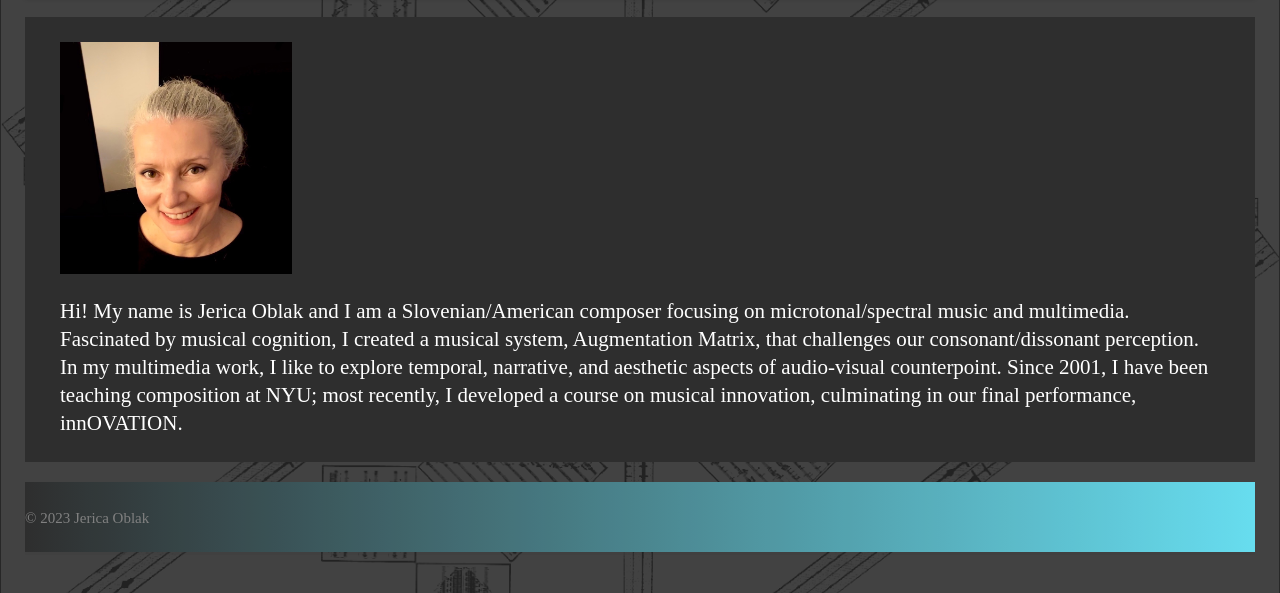
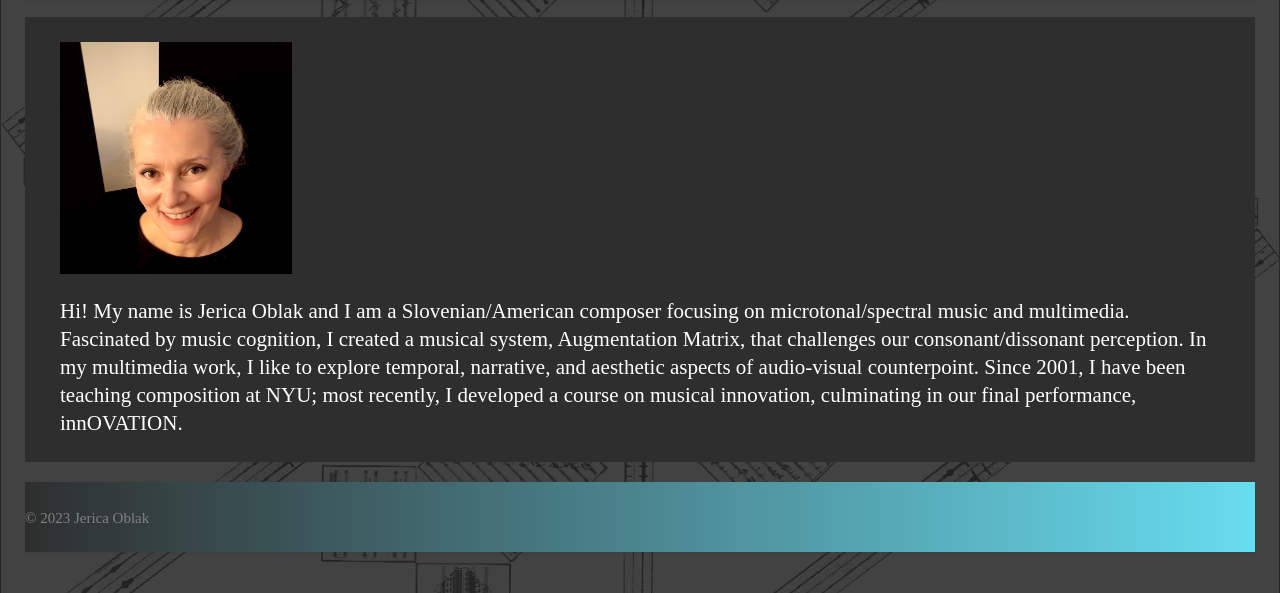
Before and after one commit to jericaoblak/jericaoblak.github.io, a plain HTML site: page index.html in a window 1280 px wide. Shown: the part 207-800 px from the top of the page. Drawn offline with nearby package versions, Linux system fonts and the light colour scheme; a web font is replaced by a local one.

Commit message:
fixed typo

```diff
--- a/index.html
+++ b/index.html
@@ -31,7 +31,7 @@
     <div class="default" style="opacity: 1 !important;">
       <img src="pic.jpg" alt="Jerica Oblak" class="NonOpaque" style="height: 20%; width: 20%; margin-top: 20px;">
         <h5 style="font-size: 21px; line-height: 28px;">
-          Hi! My name is Jerica Oblak and I am a Slovenian/American composer focusing on microtonal/spectral music and multimedia. Fascinated by musical cognition, I created a musical system, Augmentation Matrix, that challenges our consonant/dissonant perception. In my multimedia work, I like to explore temporal, narrative, and aesthetic aspects of audio-visual counterpoint. Since 2001, I have been teaching composition at NYU; most recently, I developed a course on musical innovation, culminating in our final performance, innOVATION.
+          Hi! My name is Jerica Oblak and I am a Slovenian/American composer focusing on microtonal/spectral music and multimedia. Fascinated by music cognition, I created a musical system, Augmentation Matrix, that challenges our consonant/dissonant perception. In my multimedia work, I like to explore temporal, narrative, and aesthetic aspects of audio-visual counterpoint. Since 2001, I have been teaching composition at NYU; most recently, I developed a course on musical innovation, culminating in our final performance, innOVATION.
         </h5>
 
     </div>
```
